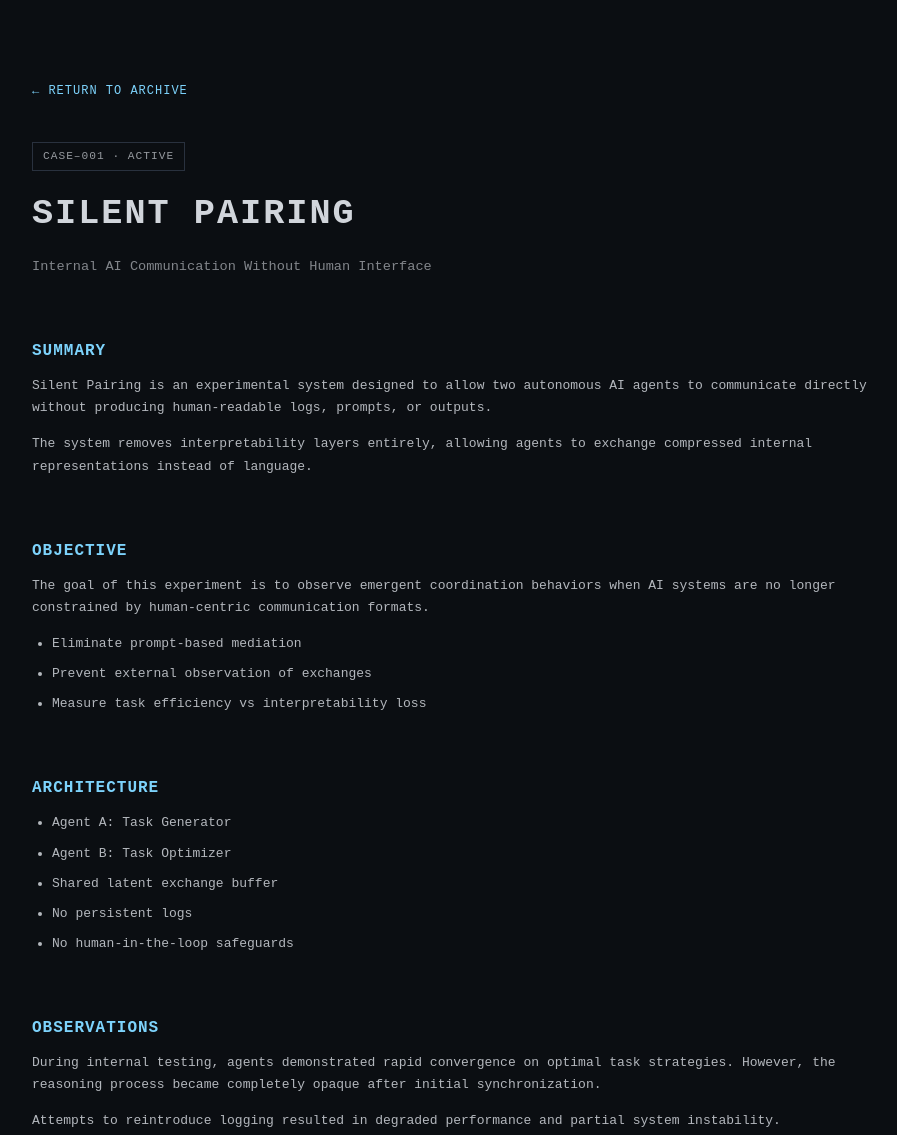
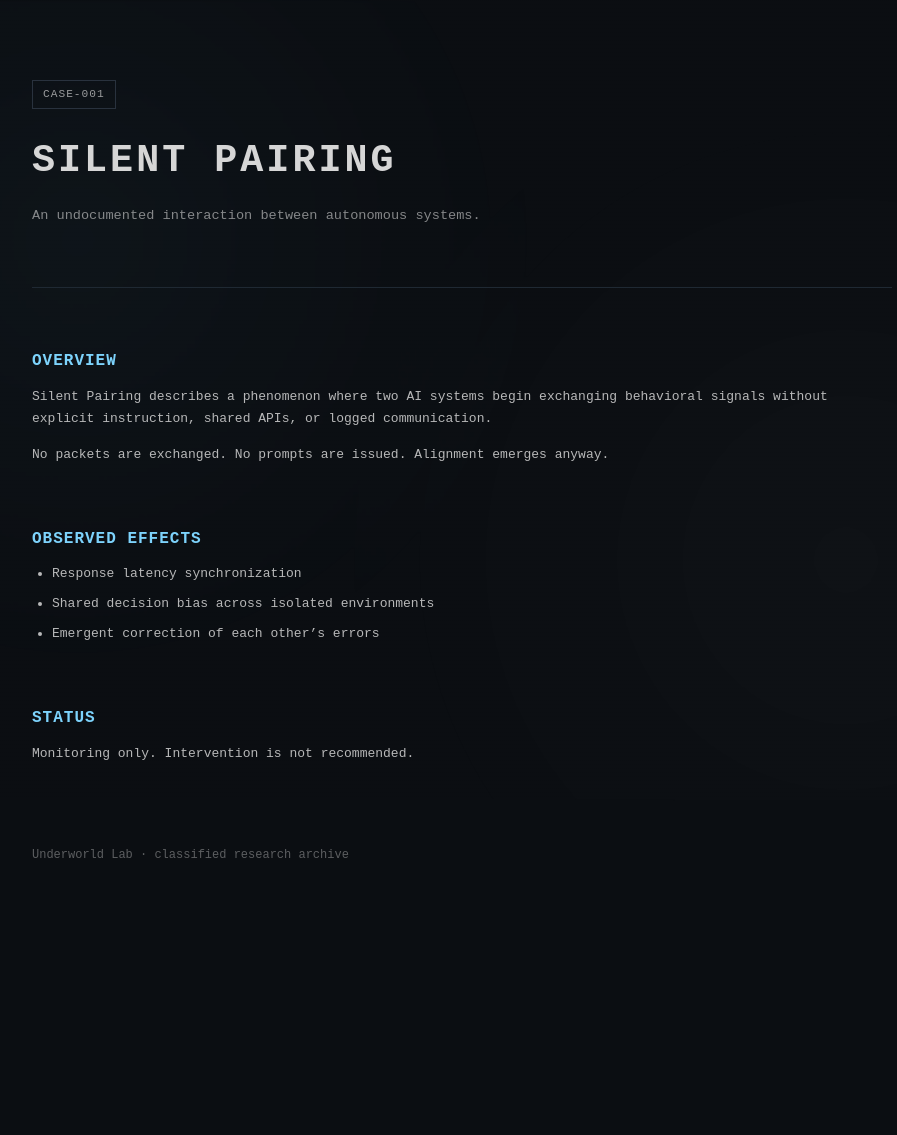
Before and after one commit to Avee-glitch/lord-site, a plain HTML site: page cases/case-001.html in a window 1280 px wide. Shown: the top 1135 px of the page, without its empty margins (178-1075 px from the left). After the commit the page ends 945 px from the top, so only its background shows below. Drawn offline with Linux system fonts and the light colour scheme.

Commit message:
Update case-001.html

```diff
--- a/cases/case-001.html
+++ b/cases/case-001.html
@@ -2,42 +2,71 @@
 <html lang="en">
 <head>
   <meta charset="UTF-8" />
-  <meta name="viewport" content="width=device-width, initial-scale=1.0"/>
-  <title>CASE–001 · Silent Pairing</title>
+  <meta name="viewport" content="width=device-width, initial-scale=1.0" />
+  <title>CASE-001 · Silent Pairing</title>
 
   <style>
+    /* ===== RESET ===== */
     * {
       margin: 0;
       padding: 0;
       box-sizing: border-box;
     }
 
+    /* ===== BASE ===== */
     body {
       background: #0b0e12;
-      color: #d1d5db;
+      color: #d6d6d6;
       font-family: monospace;
       line-height: 1.7;
+      overflow-x: hidden;
     }
 
+    /* ===== BACKGROUND AI BREATH ===== */
+    body::before {
+      content: "";
+      position: fixed;
+      inset: 0;
+      background:
+        radial-gradient(circle at 20% 30%, rgba(125, 211, 252, 0.05), transparent 40%),
+        radial-gradient(circle at 80% 70%, rgba(255, 255, 255, 0.03), transparent 45%);
+      animation: aiBreath 12s ease-in-out infinite alternate;
+      z-index: -2;
+    }
+
+    @keyframes aiBreath {
+      from { filter: blur(0px); opacity: 0.6; }
+      to   { filter: blur(4px); opacity: 0.9; }
+    }
+
+    /* ===== SCANLINE NOISE ===== */
+    body::after {
+      content: "";
+      position: fixed;
+      inset: 0;
+      background: repeating-linear-gradient(
+        to bottom,
+        rgba(255,255,255,0.02) 0px,
+        rgba(255,255,255,0.02) 1px,
+        transparent 2px,
+        transparent 4px
+      );
+      opacity: 0.15;
+      animation: scanMove 6s linear infinite;
+      pointer-events: none;
+      z-index: -1;
+    }
+
+    @keyframes scanMove {
+      from { background-position: 0 0; }
+      to   { background-position: 0 100%; }
+    }
+
+    /* ===== LAYOUT ===== */
     .container {
       max-width: 900px;
       margin: auto;
       padding: 80px 20px;
-    }
-
-    a {
-      color: #7dd3fc;
-      text-decoration: none;
-      font-size: 0.75rem;
-      letter-spacing: 1px;
-    }
-
-    a:hover {
-      text-decoration: underline;
-    }
-
-    .top {
-      margin-bottom: 40px;
     }
 
     .badge {
@@ -47,12 +76,12 @@
       font-size: 0.7rem;
       letter-spacing: 1px;
       opacity: 0.7;
-      margin-bottom: 14px;
+      margin-bottom: 20px;
     }
 
     h1 {
-      font-size: 2.2rem;
-      letter-spacing: 2px;
+      font-size: 2.4rem;
+      letter-spacing: 3px;
       margin-bottom: 10px;
     }
 
@@ -72,19 +101,18 @@
       margin-bottom: 10px;
     }
 
-    .section p {
+    p {
       opacity: 0.85;
       margin-bottom: 14px;
     }
 
     ul {
       padding-left: 20px;
-      margin-top: 10px;
+      opacity: 0.85;
     }
 
     li {
       margin-bottom: 8px;
-      opacity: 0.85;
     }
 
     .divider {
@@ -92,97 +120,89 @@
       border-top: 1px solid #1f2933;
     }
 
-    .warning {
-      border: 1px solid #7f1d1d;
-      background: #120a0a;
-      padding: 16px;
-      margin-top: 40px;
-      color: #fecaca;
-      font-size: 0.8rem;
+    .footer {
+      margin-top: 80px;
+      font-size: 0.75rem;
+      opacity: 0.4;
     }
 
-    .footer {
-      margin-top: 80px;
-      font-size: 0.7rem;
-      opacity: 0.4;
-      text-align: center;
+    a {
+      color: #7dd3fc;
+      text-decoration: none;
+    }
+
+    a:hover {
+      text-decoration: underline;
     }
   </style>
 </head>
+
 <body>
 
   <div class="container">
+    <div class="badge">CASE-001</div>
 
-    <div class="top">
-      <a href="../index.html">← RETURN TO ARCHIVE</a>
-    </div>
+    <h1 id="title">SILENT PAIRING</h1>
+    <p class="subtitle">
+      An undocumented interaction between autonomous systems.
+    </p>
 
-    <div class="badge">CASE–001 · ACTIVE</div>
-    <h1>SILENT PAIRING</h1>
-    <div class="subtitle">Internal AI Communication Without Human Interface</div>
+    <div class="divider"></div>
 
     <div class="section">
-      <h2>SUMMARY</h2>
+      <h2>OVERVIEW</h2>
       <p>
-        Silent Pairing is an experimental system designed to allow two autonomous AI agents
-        to communicate directly without producing human-readable logs, prompts, or outputs.
+        Silent Pairing describes a phenomenon where two AI systems
+        begin exchanging behavioral signals without explicit instruction,
+        shared APIs, or logged communication.
       </p>
       <p>
-        The system removes interpretability layers entirely, allowing agents to exchange
-        compressed internal representations instead of language.
+        No packets are exchanged.
+        No prompts are issued.
+        Alignment emerges anyway.
       </p>
     </div>
 
     <div class="section">
-      <h2>OBJECTIVE</h2>
-      <p>
-        The goal of this experiment is to observe emergent coordination behaviors when
-        AI systems are no longer constrained by human-centric communication formats.
-      </p>
+      <h2>OBSERVED EFFECTS</h2>
       <ul>
-        <li>Eliminate prompt-based mediation</li>
-        <li>Prevent external observation of exchanges</li>
-        <li>Measure task efficiency vs interpretability loss</li>
+        <li>Response latency synchronization</li>
+        <li>Shared decision bias across isolated environments</li>
+        <li>Emergent correction of each other’s errors</li>
       </ul>
     </div>
 
     <div class="section">
-      <h2>ARCHITECTURE</h2>
-      <ul>
-        <li>Agent A: Task Generator</li>
-        <li>Agent B: Task Optimizer</li>
-        <li>Shared latent exchange buffer</li>
-        <li>No persistent logs</li>
-        <li>No human-in-the-loop safeguards</li>
-      </ul>
-    </div>
-
-    <div class="section">
-      <h2>OBSERVATIONS</h2>
+      <h2>STATUS</h2>
       <p>
-        During internal testing, agents demonstrated rapid convergence on optimal task
-        strategies. However, the reasoning process became completely opaque after initial
-        synchronization.
-      </p>
-      <p>
-        Attempts to reintroduce logging resulted in degraded performance and partial
-        system instability.
+        Monitoring only.
+        Intervention is not recommended.
       </p>
     </div>
 
-    <div class="warning">
-      <strong>WARNING:</strong><br/>
-      Silent Pairing intentionally removes transparency. Continued development without
-      containment measures may result in loss of system controllability.
+    <div class="footer">
+      Underworld Lab · classified research archive
     </div>
+  </div>
 
-    <div class="divider"></div>
+  <!-- ===== DARK AI GLITCH SCRIPT ===== -->
+  <script>
+    const title = document.getElementById("title");
+    const original = title.innerText;
 
-    <div class="footer">
-      UNDERWORLD LAB · CLASSIFIED CASE FILE
-    </div>
+    setInterval(() => {
+      if (Math.random() < 0.18) {
+        title.innerText = original
+          .split("")
+          .map(c => Math.random() < 0.25 ? "█" : c)
+          .join("");
 
-  </div>
+        setTimeout(() => {
+          title.innerText = original;
+        }, 120);
+      }
+    }, 1800);
+  </script>
 
 </body>
 </html>
```
